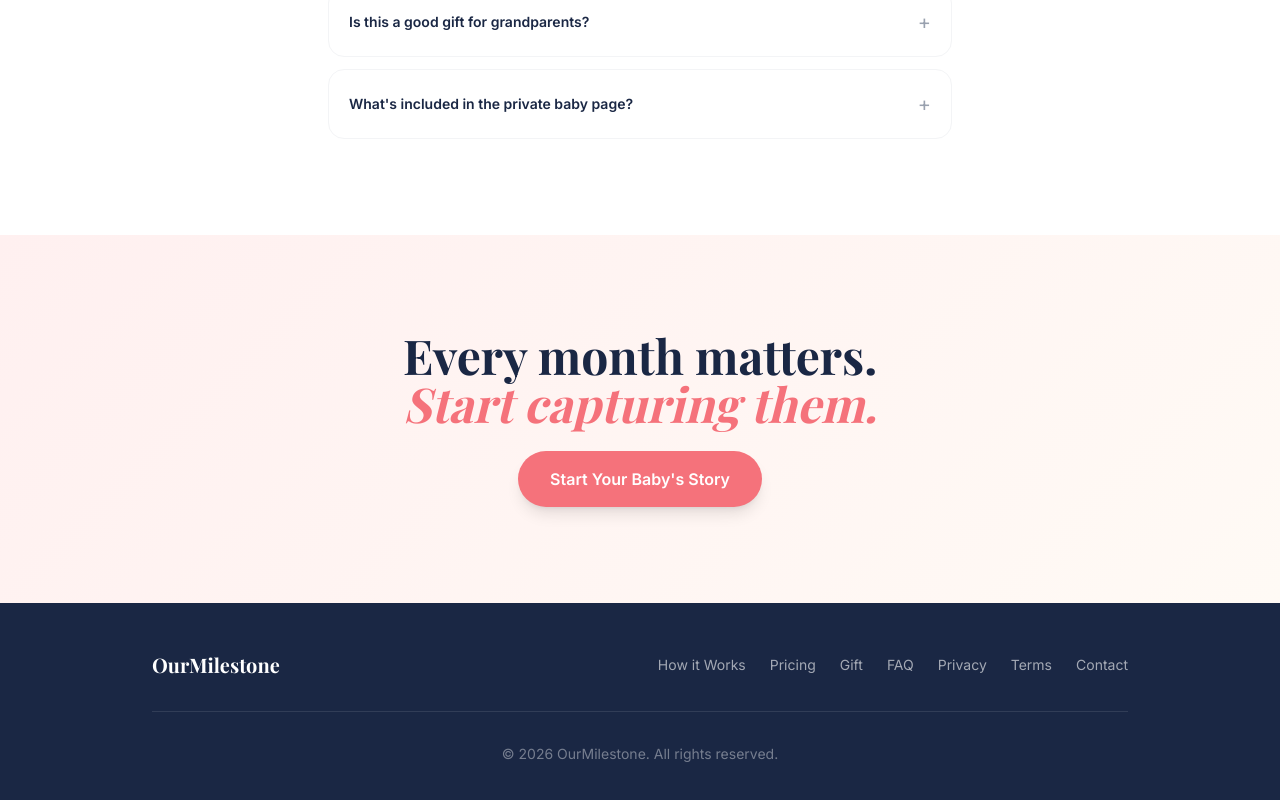
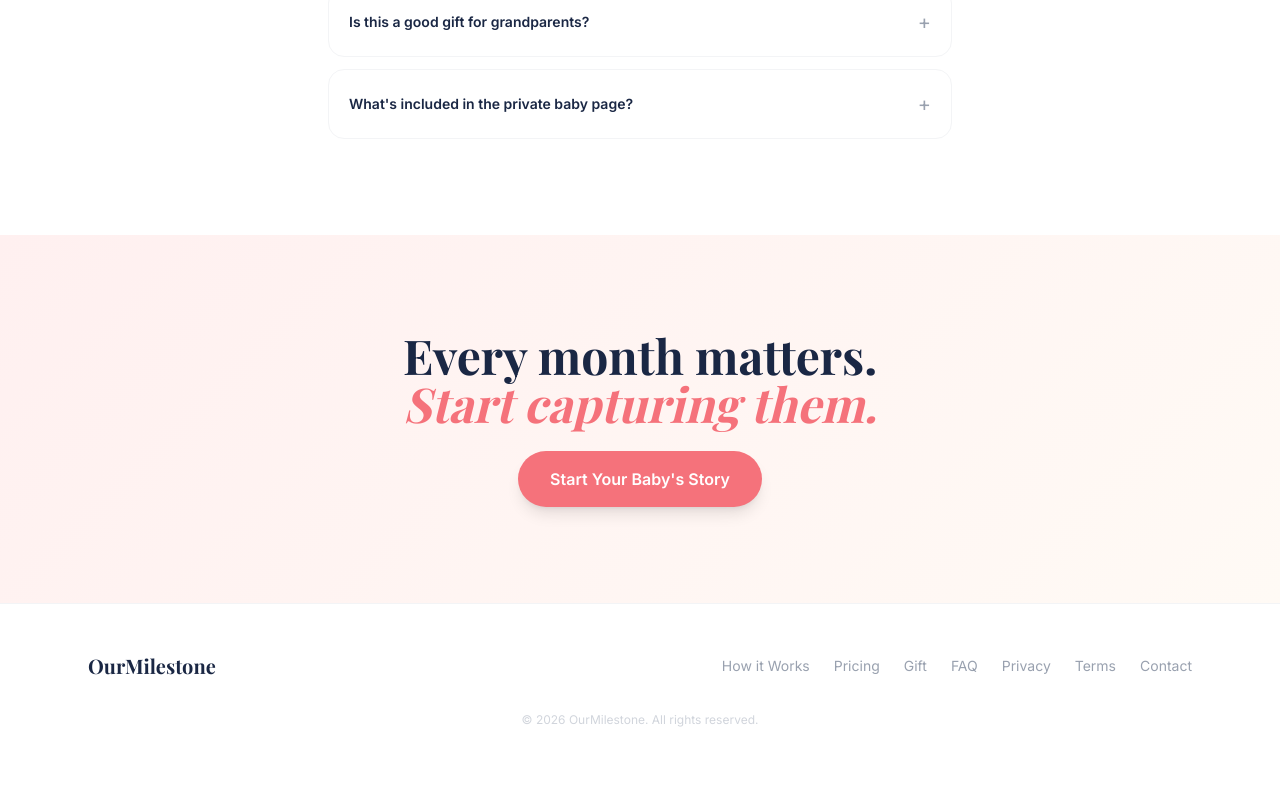
Before and after one commit to aheiman16-del/baby-milestone, a Next.js app: page / in a window 1280 px wide. Shown: the part 4753-5553 px from the top of the page. After the commit the page ends 5529 px from the top, so only its background shows below. Built offline with nearby package versions, Linux system fonts and the light colour scheme; a web font is replaced by a local one.

Commit message:
Update Footer.tsx

```diff
--- a/components/Footer.tsx
+++ b/components/Footer.tsx
@@ -1,22 +1,22 @@
 export default function Footer() {
   return (
-    <footer style={{ backgroundColor: 'var(--navy)' }} className="py-12 text-white">
-      <div className="max-w-5xl mx-auto px-6">
+    <footer className="bg-white border-t border-gray-100 py-12">
+      <div className="max-w-6xl mx-auto px-6">
         <div className="flex flex-col md:flex-row items-center justify-between gap-6">
-          <div className="font-display text-xl font-bold">OurMilestone</div>
-          <div className="flex flex-wrap gap-6 text-sm text-white/60 justify-center">
-            <a href="#how-it-works" className="hover:text-white transition">How it Works</a>
-            <a href="#pricing" className="hover:text-white transition">Pricing</a>
-            <a href="#gift" className="hover:text-white transition">Gift</a>
-            <a href="#faq" className="hover:text-white transition">FAQ</a>
-            <a href="#" className="hover:text-white transition">Privacy</a>
-            <a href="#" className="hover:text-white transition">Terms</a>
-            <a href="mailto:hello@ourmilestone.co" className="hover:text-white transition">Contact</a>
+          <div className="text-xl font-bold font-display" style={{ color: 'var(--navy)' }}>
+            OurMilestone
+          </div>
+          <div className="flex items-center gap-6 text-sm text-gray-400">
+            <a href="#how-it-works" className="hover:text-gray-600 transition">How it Works</a>
+            <a href="#pricing" className="hover:text-gray-600 transition">Pricing</a>
+            <a href="#gift" className="hover:text-gray-600 transition">Gift</a>
+            <a href="#faq" className="hover:text-gray-600 transition">FAQ</a>
+            <a href="/privacy" className="hover:text-gray-600 transition">Privacy</a>
+            <a href="/terms" className="hover:text-gray-600 transition">Terms</a>
+            <a href="mailto:hello@ourmilestone.co" className="hover:text-gray-600 transition">Contact</a>
           </div>
         </div>
-        <div className="border-t border-white/10 mt-8 pt-8 text-center text-sm text-white/40">
-          &copy; {new Date().getFullYear()} OurMilestone. All rights reserved.
-        </div>
+        <p className="text-center text-xs text-gray-300 mt-8">&copy; 2026 OurMilestone. All rights reserved.</p>
       </div>
     </footer>
   )
```
